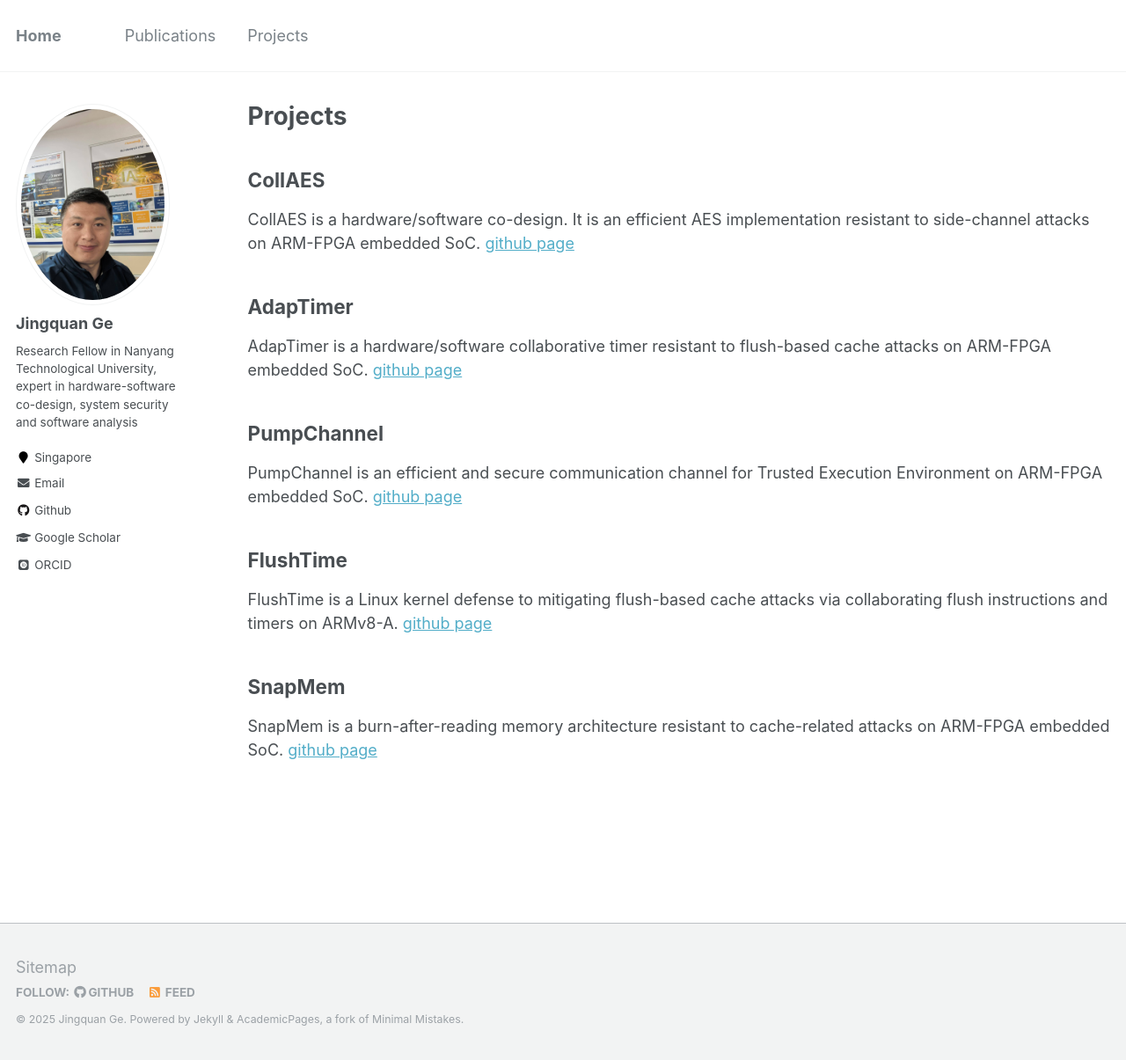
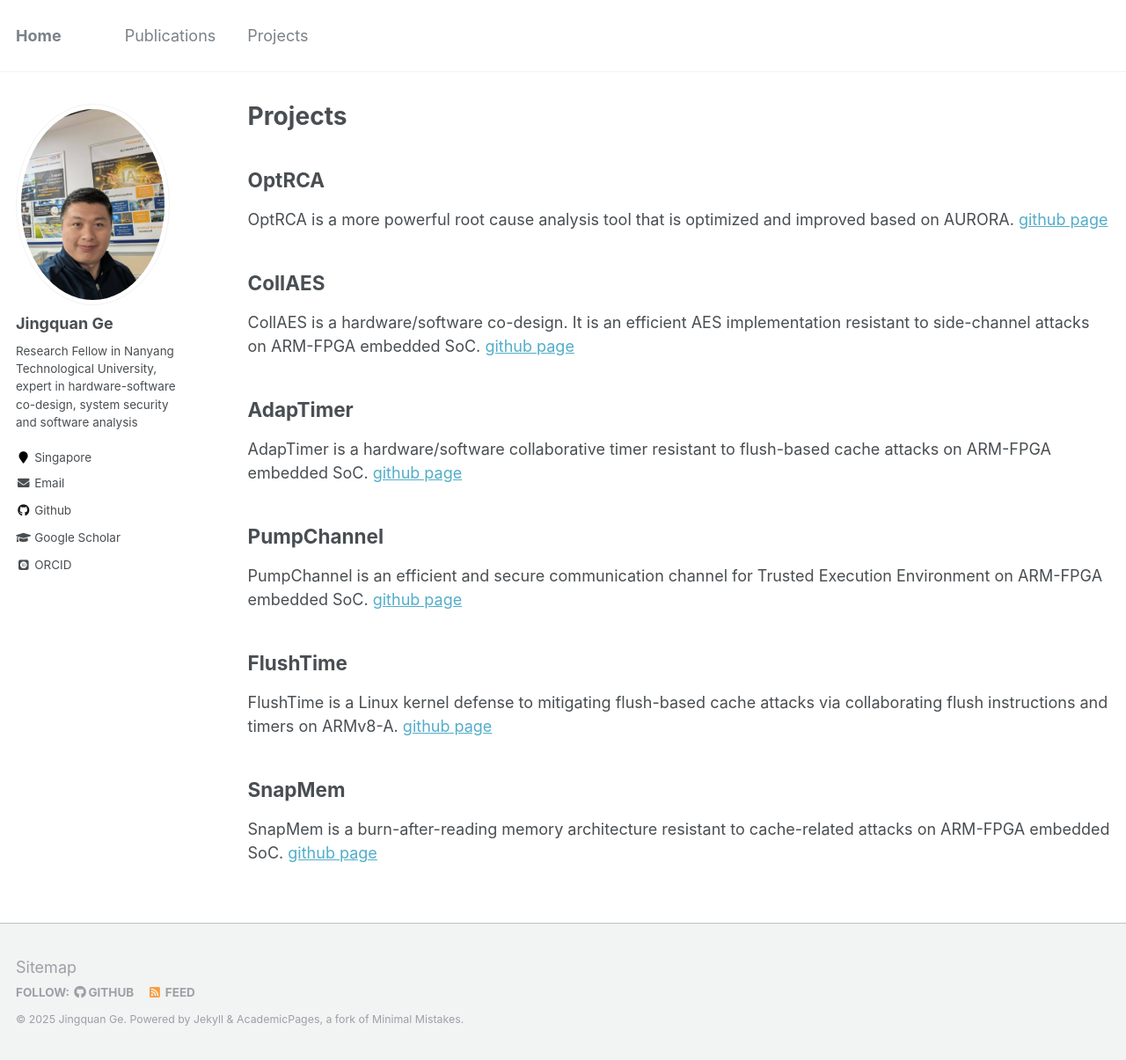
Before and after one commit to gejingquan/gejingquan.github.io, a Jekyll site: the page built from _pages/projects.md, in a window 1280 px wide and 1205 px high. Shown: the whole window at 88% size. Built offline with Jekyll 4.4.1, drawn with Linux system fonts in a browser that asks for light colours; some web fonts are replaced.

Commit message:
Update projects.md

```diff
--- a/_pages/projects.md
+++ b/_pages/projects.md
@@ -4,6 +4,11 @@ title: "Projects"
 permalink: /projects/
 author_profile: true
 ---
+
+## OptRCA
+OptRCA is a more powerful root cause analysis tool that is optimized and improved based on AURORA.
+[github page](https://github.com/gejingquan/OptRCA)
+
 
 ## CollAES
 CollAES is a hardware/software co-design.
```
